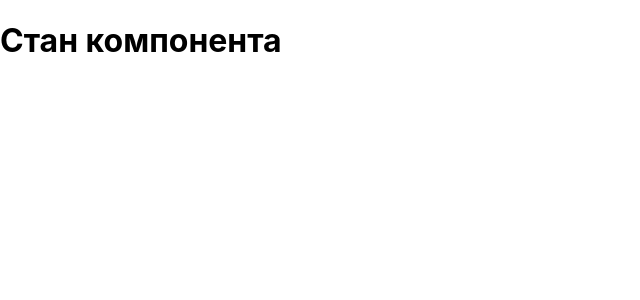
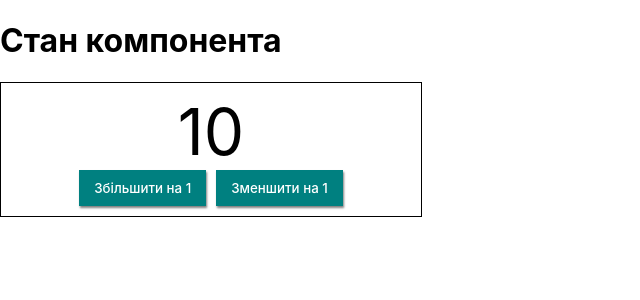
Before and after one commit to Allovallo/react-pract-03, a React (Create React App) app: page / in a window 1280 px wide. Shown: the top 300 px of the page, without its empty margins (0-640 px from the left). Built offline with nearby package versions, Linux system fonts and the light colour scheme.

Commit message:
files updated

```diff
--- a/src/components/Counter/Controls.js
+++ b/src/components/Counter/Controls.js
@@ -1,5 +1,3 @@
-import React from 'react';
-
 const Controls = ({ onIncrement, onDecrement }) => {
   <div className="Counter__controls">
     <button type="button" onClick={onIncrement}>
--- a/src/components/Counter/Counter.css
+++ b/src/components/Counter/Counter.css
@@ -1,4 +1,4 @@
-/* .Counter {
+.Counter {
     width: 400px;
     padding: 10px;
     border: 1px solid black;
@@ -28,4 +28,4 @@
     margin-right: 15px;
     margin-left: 15px;
     font-size: 64px;
-} */
+}
--- a/src/components/Counter/Counter.js
+++ b/src/components/Counter/Counter.js
@@ -1,6 +1,6 @@
 import { React, Component } from 'react';
-import Controls from './Controls';
-import Value from './Value';
+// import Controls from './Controls';
+// import Value from './Value';
 import './Counter.css';
 
 class Counter extends Component {
@@ -31,19 +31,19 @@ class Counter extends Component {
   render() {
     return (
       <div className="Counter">
-        {/* <span className="Counter__value">{this.state.value}</span> */}
-        <Value value={this.state.value} />
+        <span className="Counter__value">{this.state.value}</span>
+        {/* <Value value={this.state.value} /> */}
 
-        <Controls onIncrement={this.handleIncrement} onDecrement={this.handleDecrement} />
+        {/* <Controls onIncrement={this.handleIncrement} onDecrement={this.handleDecrement} /> */}
 
-        {/* <div className="Counter__controls">
+        <div className="Counter__controls">
           <button type="button" onClick={this.handleIncrement}>
             Збільшити на 1
           </button>
           <button type="button" onClick={this.handleDecrement}>
             Зменшити на 1
           </button>
-        </div> */}
+        </div>
       </div>
     );
   }
```
